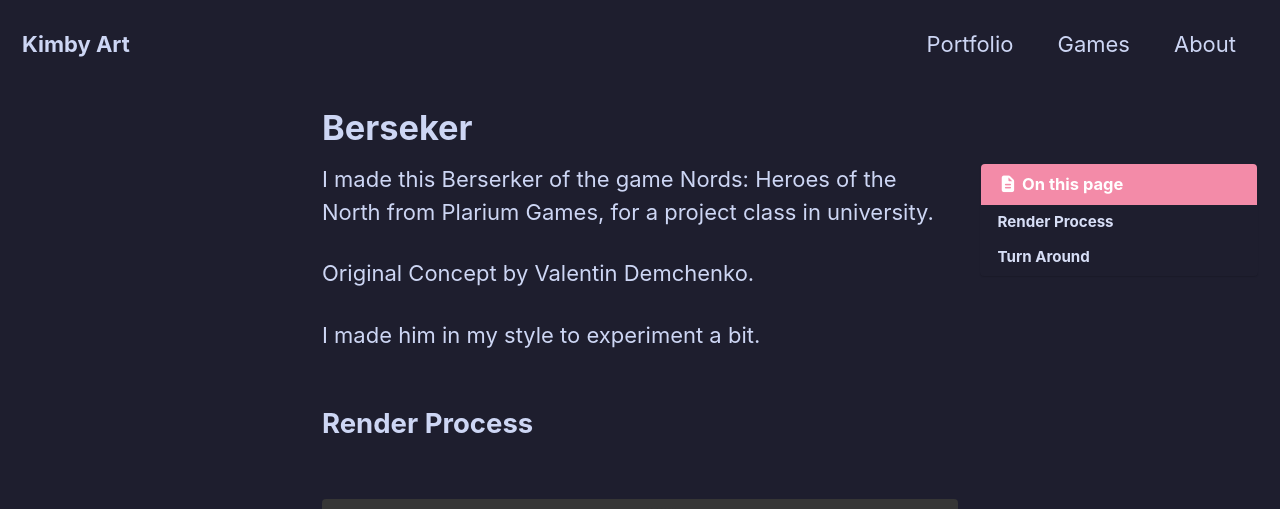
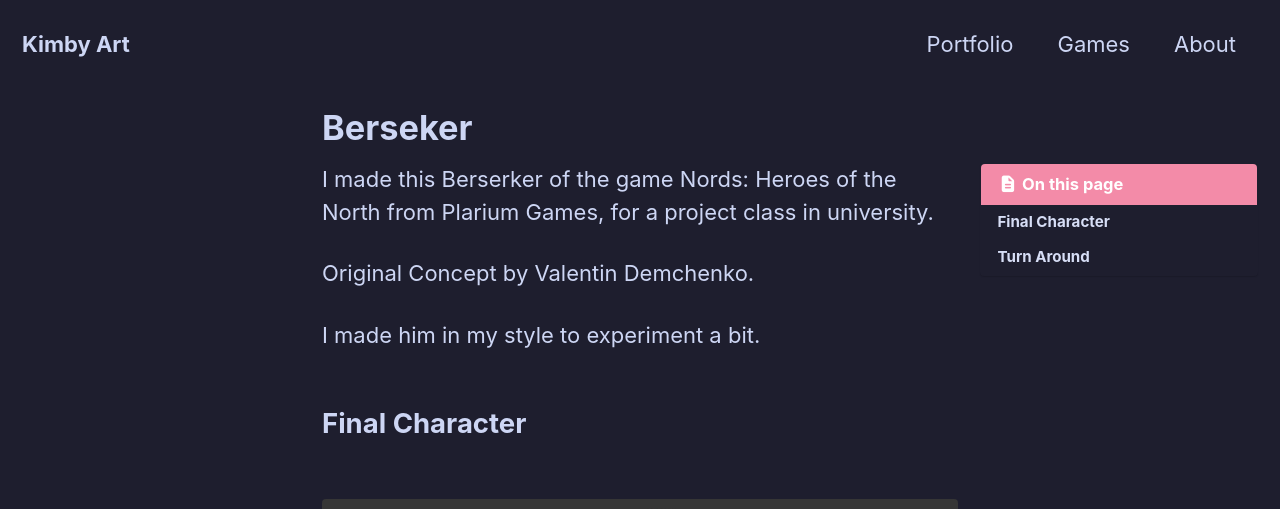
Before and after one commit to Kiimby/kiimby.github.io, a Jekyll site: the page built from _portfolio/Berseker.md, in a window 1280 px wide and 900 px high. Shown: the top 509 px of the window. Built offline with Jekyll 4.4.1, drawn with Linux system fonts in a browser that asks for light colours; cached includes are drawn as plain includes.

Commit message:
Update Berseker.md

```diff
--- a/_portfolio/Berseker.md
+++ b/_portfolio/Berseker.md
@@ -15,7 +15,7 @@ Original Concept by Valentin Demchenko.
 
 I made him in my style to experiment a bit.
 
-## Render Process
+## Final Character
 
 [//]: <> (Final render)
 
```
